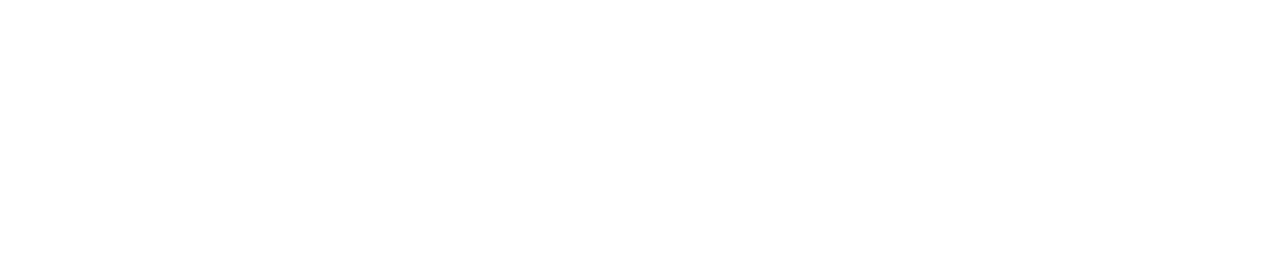
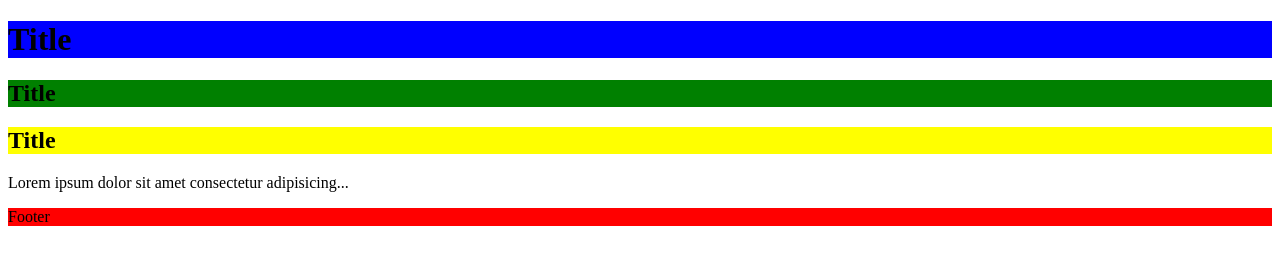
Before and after one commit to Zahran19/recap-09-01-25, a plain HTML site: page index.html in a window 1280 px wide. Drawn offline with Linux system fonts and the light colour scheme.

Commit message:
update css

```diff
--- /dev/null
+++ b/CSS/styles.css
@@ -0,0 +1,3 @@
+#unique-main-header {
+    background-color: yellow;
+}
--- a/index.html
+++ b/index.html
@@ -4,8 +4,42 @@
     <meta charset="UTF-8">
     <meta name="viewport" content="width=device-width, initial-scale=1.0">
     <title>Document Zahran</title>
+
+    <!--Internal CSS-->
+    <style>
+        header {
+            background-color: blue;
+        }
+
+        .main-header {
+            background-color: green;
+        }
+    </style>
+
+    <!--Exeternal CSS-->
+    <link rel="stylesheet" href="CSS\styles.css">
+
 </head>
 <body>
+    <header>
+        <h1>Title</h1>
+    </header>
 
+    <main>
+        <header class="main-header">
+            <h2>Title</h2>
+        </header>
+
+        <header class="main-header" id="unique-main-header">
+            <h2>Title</h2>
+        </header>
+
+        <p>Lorem ipsum dolor sit amet consectetur adipisicing...</p>
+    </main>
+
+    <!--Inline CSS-->
+    <footer style="background-color: red;">
+        <span>Footer</span>
+    </footer>
 </body>
 </html>
```
